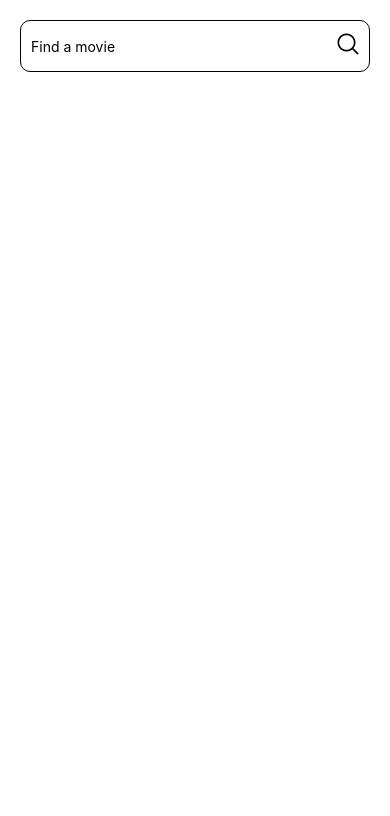
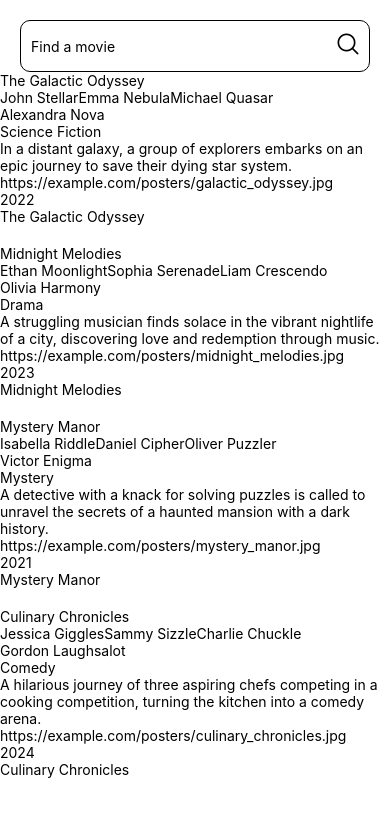
Before and after one commit to olatunjiemanuel/MovieSearch, a React Native app: screen / in a window 390 px wide. Shown: the top 816 px of the page. Built offline with nearby package versions, Linux system fonts and the light colour scheme.

Commit message:
adding flatlist to display sample data on moviesearch page

```diff
--- a/index.tsx
+++ b/index.tsx
@@ -1,13 +1,43 @@
-import { StyleSheet, Text, View, Platform } from "react-native";
+import { StyleSheet, Text, View, Platform, FlatList } from "react-native";
 import React from "react";
 
 //component imports
 import SearchBarComponent from "./src/UI Library/Forms/SearchBarComponent";
 
+//data imoport
+import MovieList from "./src/MovieList/index";
+
 const MovieSearch = () => {
+  console.log(MovieList[0]);
+
   return (
     <View style={styles.mainCntnr}>
-      <SearchBarComponent placeHolder="Find a movie" />
+      <View>
+        <SearchBarComponent placeHolder="Find a movie" />
+      </View>
+      <View>
+        <FlatList
+          data={MovieList}
+          keyExtractor={(item) => {
+            item.title;
+          }}
+          renderItem={({ item }) => {
+            return (
+              <View>
+                <Text>{item.title}</Text>
+                <Text>{item.cast}</Text>
+                <Text>{item.director}</Text>
+                <Text>{item.genre}</Text>
+                <Text>{item.plot}</Text>
+                <Text>{item.poster_url}</Text>
+                <Text>{item.release_year}</Text>
+                <Text>{item.title}</Text>
+                <View style={{ marginTop: 20 }}></View>
+              </View>
+            );
+          }}
+        />
+      </View>
     </View>
   );
 };
--- a/src/MovieList/MovieList.tsx
+++ b/src/MovieList/index.tsx
@@ -49,3 +49,5 @@ const MovieList: ReadonlyArray<{
     poster_url: "https://example.com/posters/culinary_chronicles.jpg",
   },
 ];
+
+export default MovieList;
```
Also changed, not shown: MovieSearch.tsx (added, +15 -0 lines).
